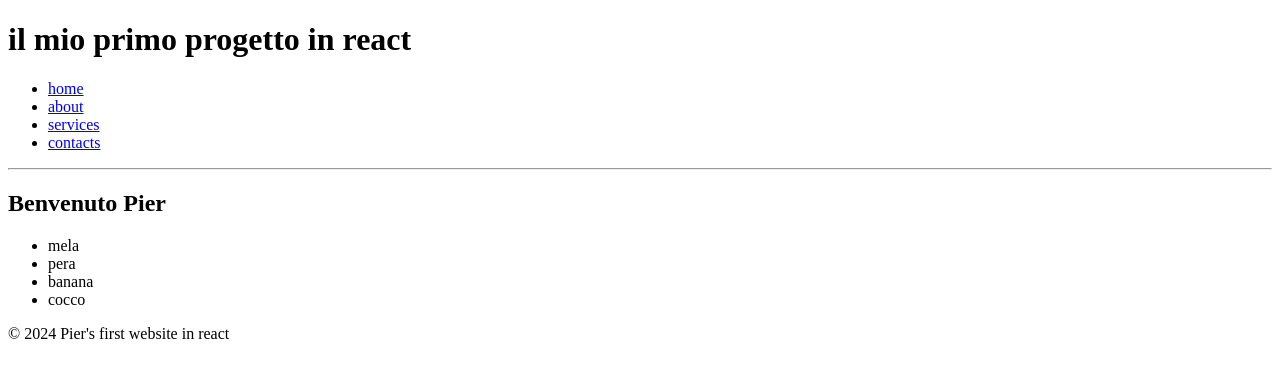
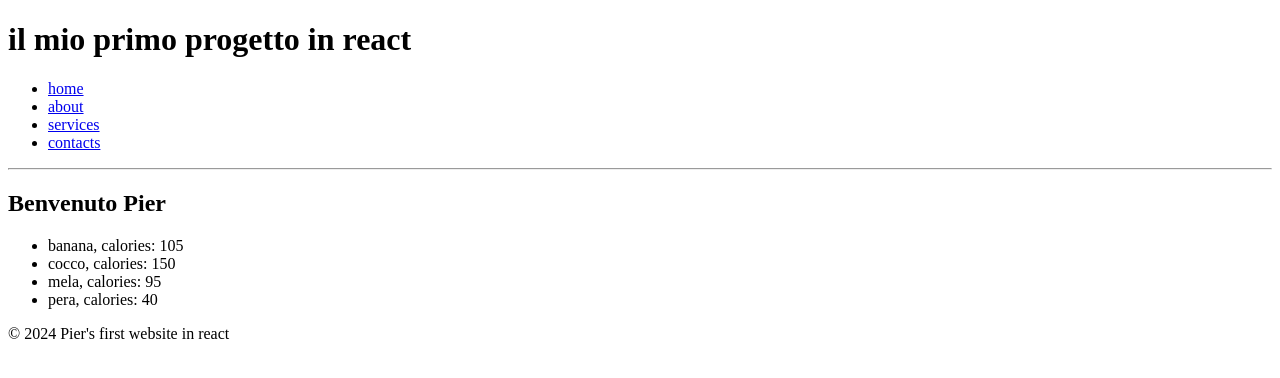
Before and after one commit to IazzettaPierluigi/FirstReact, a React (Vite) app in the folder first-react-app/: page / in a window 1280 px wide. Shown: the top 378 px of the page. Built offline with nearby package versions, Linux system fonts and the light colour scheme.

Commit message:
sort in ordine alfabetico

```diff
--- a/first-react-app/src/List.jsx
+++ b/first-react-app/src/List.jsx
@@ -3,9 +3,11 @@ function List() {
     { id: 2, name: 'pera', calories: 40 },
     { id: 3, name: 'banana', calories: 105 },
     { id: 4, name: 'cocco', calories: 150 }];
-    fruits.sort();
 
-    const listItems = fruits.map(fruit => <li key={fruit.id}>{fruit.name}</li>)
+    //sort in ordine alfabetico.
+    fruits.sort((a, b) => a.name.localeCompare(b.name));
+
+    const listItems = fruits.map(fruit => <li key={fruit.id}>{fruit.name}, calories: {fruit.calories}</li>)
 
     return (<ul>{listItems}</ul>)
 }
```
